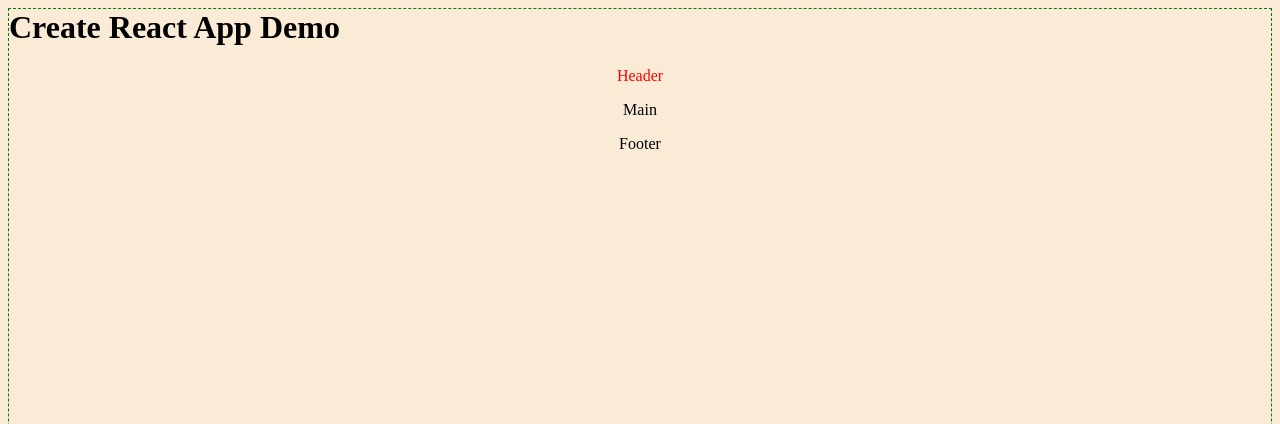
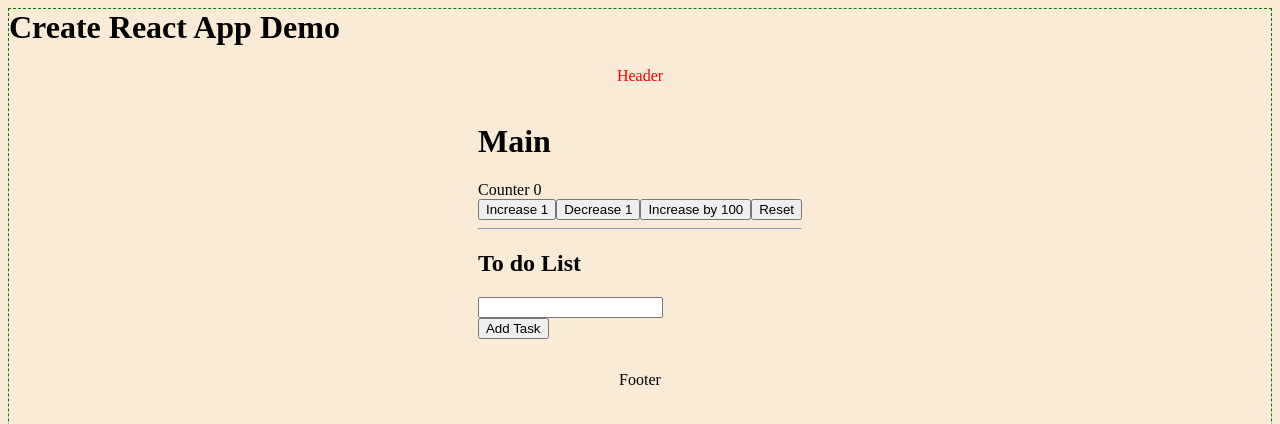
Before and after one commit to duc168/create-react-app-demo, a React app: page / in a window 1280 px wide. Shown: the top 424 px of the page. Built offline with nearby package versions, Linux system fonts and the light colour scheme.

Commit message:
add redux

```diff
--- a/package.json
+++ b/package.json
@@ -27,7 +27,10 @@
     "prod": "webpack --mode production"
   },
   "dependencies": {
+    "@reduxjs/toolkit": "^1.6.1",
+    "@types/react-redux": "^7.1.18",
     "react": "^17.0.2",
-    "react-dom": "^17.0.2"
+    "react-dom": "^17.0.2",
+    "react-redux": "^7.2.4"
   }
 }
--- /dev/null
+++ b/src/componets/Counter/index.tsx
@@ -0,0 +1,32 @@
+import React from 'react';
+import { useDispatch, useSelector } from 'react-redux';
+import { decrementAction, incrementAction, incrementByAmountAction, resetCounterAction } from '../../redux/counterSlice';
+import { RootState } from '../../redux/store';
+
+const Counter: React.FC<any> = () => {
+    const value = useSelector((state: RootState) => state.counter.value);
+    const dispatch = useDispatch();
+    const increase = () => {
+         dispatch(incrementAction());
+    }
+    const decrease = () => {
+        dispatch(decrementAction());
+    }
+    const increaseCustom = () => {
+        dispatch(incrementByAmountAction(100))
+    }
+    const reset = () => {
+        dispatch(resetCounterAction());
+    }
+    return <div>
+        Counter {value}
+        <div>
+            <button onClick={increase}>Increase 1</button>
+            <button onClick={decrease}>Decrease 1</button>
+            <button onClick={increaseCustom}>Increase by 100</button>
+            <button onClick={reset}>Reset</button>
+        </div>
+    </div>
+}
+
+export default Counter;
--- a/src/componets/Main/index.jsx
+++ b/src/componets/Main/index.jsx
@@ -1,7 +1,14 @@
 import React from 'react';
+import Counter from '../Counter';
+import Todo from '../Todo';
 
 const Main = () => {
-    return <div>Main</div>
+    return <div>
+        <h1>Main</h1>
+        <Counter />
+        <hr />
+        <Todo />
+    </div>
 }
 
 export default Main;
--- /dev/null
+++ b/src/componets/Todo/index.tsx
@@ -0,0 +1,47 @@
+import React, { useEffect, useState } from 'react';
+import { useDispatch, useSelector } from 'react-redux';
+import { RootState } from '../../redux/store';
+import { addTodoTaskAction, ITask, removeTaskAction } from '../../redux/todoSlice';
+import styles from './styles.module.scss';
+const initialTask: ITask = {
+    id: '',
+    value: '',
+}
+const Todo: React.FC<any> = () => {
+    const [currentTask, setCurrentTask] = useState<ITask>(initialTask);
+    const tasks = useSelector((state: RootState) => state.todo.tasks);
+    const dispatch = useDispatch();
+    const addTask = () => {
+        dispatch(addTodoTaskAction(currentTask));
+    }
+    const onKeyPress = (e: React.KeyboardEvent) => {
+        e.code === "Enter" && addTask();
+    }
+    const onRemove = (task: ITask) =>  {
+        dispatch(removeTaskAction(task));
+    }
+    useEffect(() => {
+        setCurrentTask(initialTask);
+    }, [tasks])
+    return <div className={styles.container}>
+        <h2>To do List</h2>
+        <div>
+            <input value={currentTask.value} onChange={(e) => setCurrentTask({
+                id: e.target.value + Math.random() * 1000000,
+                value: e.target.value
+            })} onKeyPress={onKeyPress} />
+        </div>
+        <div>
+            <button onClick={addTask}>Add Task</button>
+        </div>
+        <div>
+            <ol>
+                {tasks.map(task => <li className={styles.task} key={task.id}><span>
+                    {task.value}
+                    </span><span className={styles.removeButton} onClick={() => onRemove(task)}>x</span></li>)}
+            </ol>
+        </div>
+    </div>
+}
+
+export default Todo;
--- /dev/null
+++ b/src/componets/Todo/styles.module.scss
@@ -0,0 +1,15 @@
+.container {
+    .task {
+        padding: 1rem;
+        .removeButton {
+            color: red;
+            float: right;
+            cursor: pointer;
+            border: 1px solid transparent;
+            &:hover {
+                border: 1px solid green;
+                background-color: blue;
+            }
+        }
+    }
+}
--- a/src/index.tsx
+++ b/src/index.tsx
@@ -1,7 +1,13 @@
 import React from 'react';
 import ReactDOM from 'react-dom';
+import { Provider } from 'react-redux';
 import App from './App';
+import store from './redux/store';
 import './styles.scss';
 
 
-ReactDOM.render(<App />, document.getElementById('root'))
+ReactDOM.render(
+    <Provider store={store}>
+    <App />
+</Provider>
+, document.getElementById('root'))
--- /dev/null
+++ b/src/redux/counterSlice.ts
@@ -0,0 +1,35 @@
+import { createSlice } from '@reduxjs/toolkit';
+
+export interface CounterState {
+    value: number
+}
+
+export const counterSlice = createSlice({
+  name: 'counter',
+  initialState: {
+    value: 0
+  } as CounterState,
+  reducers: {
+    incrementAction: state => {
+      // Redux Toolkit allows us to write "mutating" logic in reducers. It
+      // doesn't actually mutate the state because it uses the Immer library,
+      // which detects changes to a "draft state" and produces a brand new
+      // immutable state based off those changes
+      state.value += 1
+    },
+    decrementAction: state => {
+      state.value -= 1
+    },
+    incrementByAmountAction: (state, action) => {
+      state.value += action.payload
+    },
+    resetCounterAction: (state) => {
+        state.value = 0;
+    }
+  }
+})
+
+// Action creators are generated for each case reducer function
+export const { incrementAction, decrementAction, incrementByAmountAction, resetCounterAction } = counterSlice.actions
+
+export default counterSlice.reducer
--- /dev/null
+++ b/src/redux/store.ts
@@ -0,0 +1,14 @@
+import { configureStore } from '@reduxjs/toolkit'
+import counterSlice from './counterSlice'
+import todoSlice from './todoSlice';
+
+const store = configureStore({
+  reducer: {
+    counter: counterSlice,
+    todo: todoSlice
+  },
+})
+
+export type RootState = ReturnType<typeof store.getState>
+
+export default store;
--- /dev/null
+++ b/src/redux/todoSlice.ts
@@ -0,0 +1,24 @@
+import { createSlice, PayloadAction } from '@reduxjs/toolkit';
+export interface ITask {
+    id: string
+    value: string
+}
+
+const slice = createSlice({
+    name: 'todo',
+    initialState: {
+        tasks: [] as ITask[]
+    },
+    reducers: {
+        addTaskAction: (state, action: PayloadAction<ITask>) => {
+            state.tasks.push(action.payload);
+        },
+        removeTaskAction: (state, action: PayloadAction<ITask>) => {
+            state.tasks = state.tasks.filter(task => task.id !== action.payload.id);
+        }
+    }
+});
+
+export const { addTaskAction: addTodoTaskAction, removeTaskAction } = slice.actions;
+
+export default slice.reducer;
```
Also changed, not shown: 1 other file (tests, documents, lock files or other folders).
